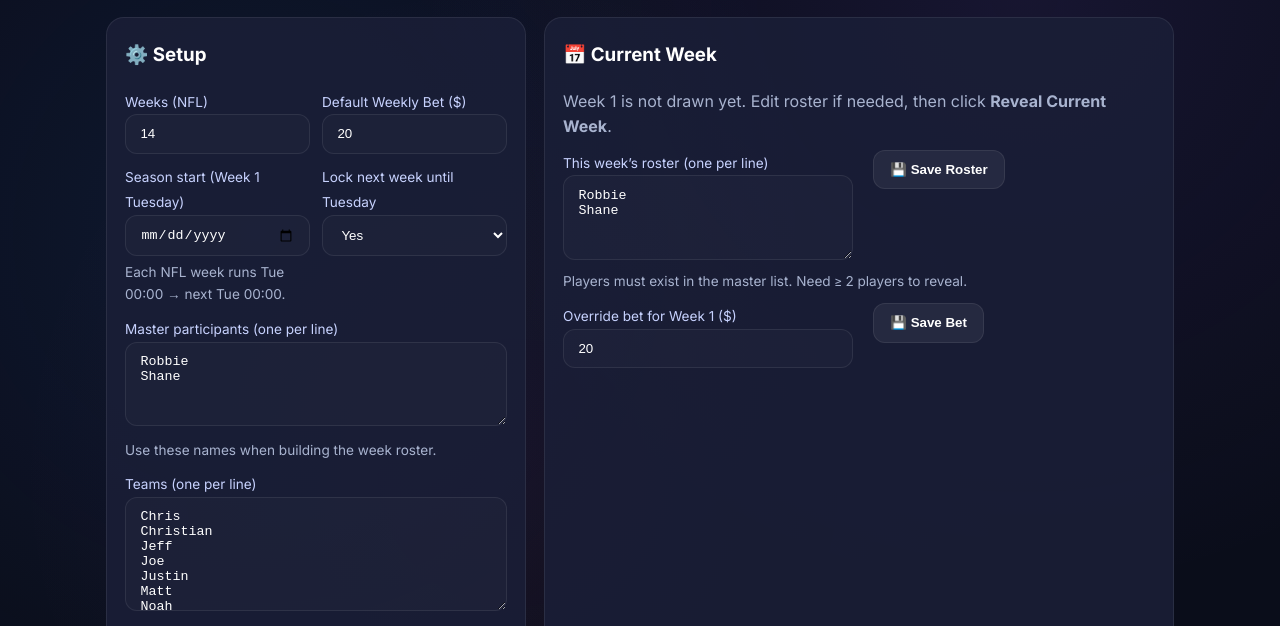
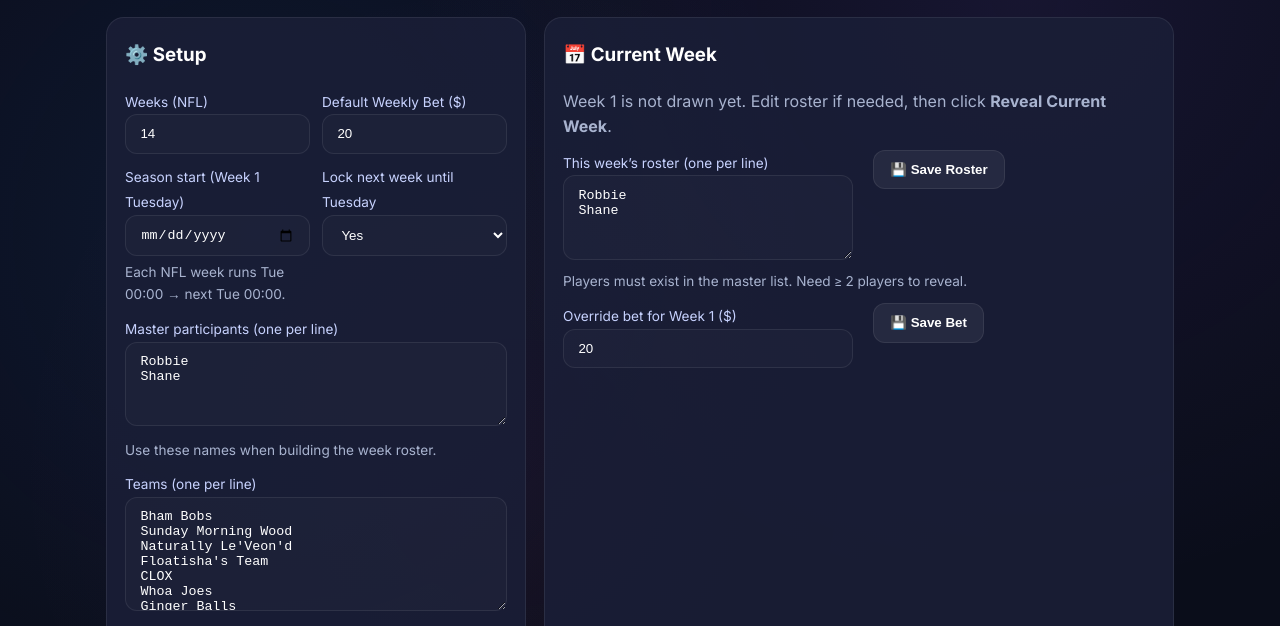
Before and after one commit to robbied112/FAFF, a plain HTML site: page index.html in a window 1280 px wide. Shown: the part 167-793 px from the top of the page. Drawn offline with Linux system fonts and the light colour scheme.

Commit message:
Update index.html

```diff
--- a/index.html
+++ b/index.html
@@ -86,23 +86,31 @@
 
       <div style="margin-top:10px">
         <label>Master participants (one per line)</label>
-        <textarea id="participants" rows="4">Robbie
-Shane</textarea>
+        <textarea id="participants" rows="4"> Matt
+Justin
+Chris
+Christian
+Joe
+Jeff
+Tall Shane
+Noah
+Patrick
+Robbie</textarea>
         <div class="muted" style="font-size:.85rem;margin-top:6px">Use these names when building the week roster.</div>
       </div>
 
       <div style="margin-top:10px">
         <label>Teams (one per line)</label>
-        <textarea id="teams" rows="6">Chris
-Christian
-Jeff
-Joe
-Justin
-Matt
-Noah
-Patrick
-Robbie
-Tall Shane</textarea>
+        <textarea id="teams" rows="6">Bham Bobs
+Sunday Morning Wood
+Naturally Le'Veon'd
+Floatisha's Team
+CLOX
+Whoa Joes
+Ginger Balls
+Pfffffffffft
+Hawk Heaven
+Turbo Team</textarea>
       </div>
 
       <div class="grid" style="margin-top:10px">
```
